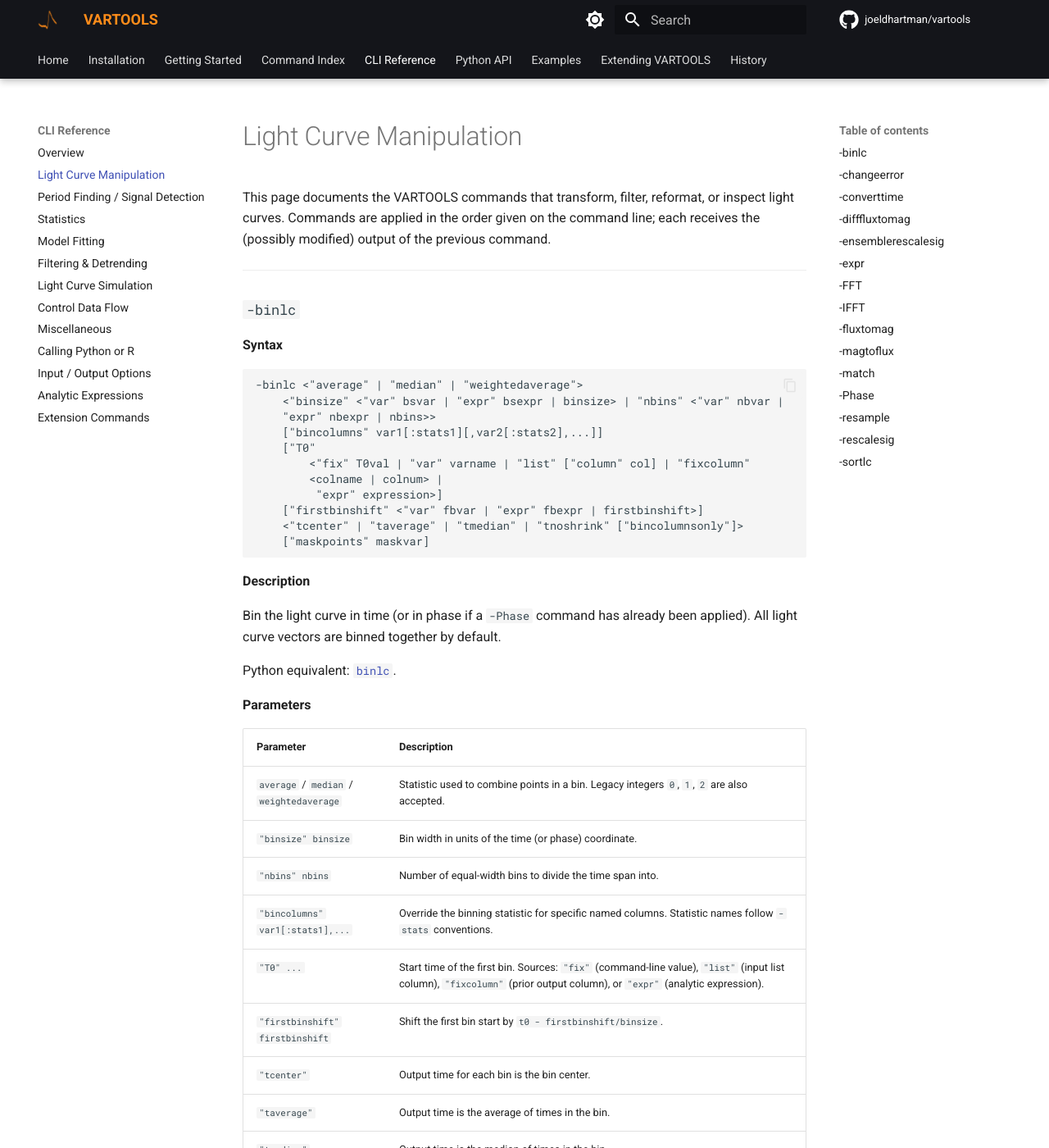
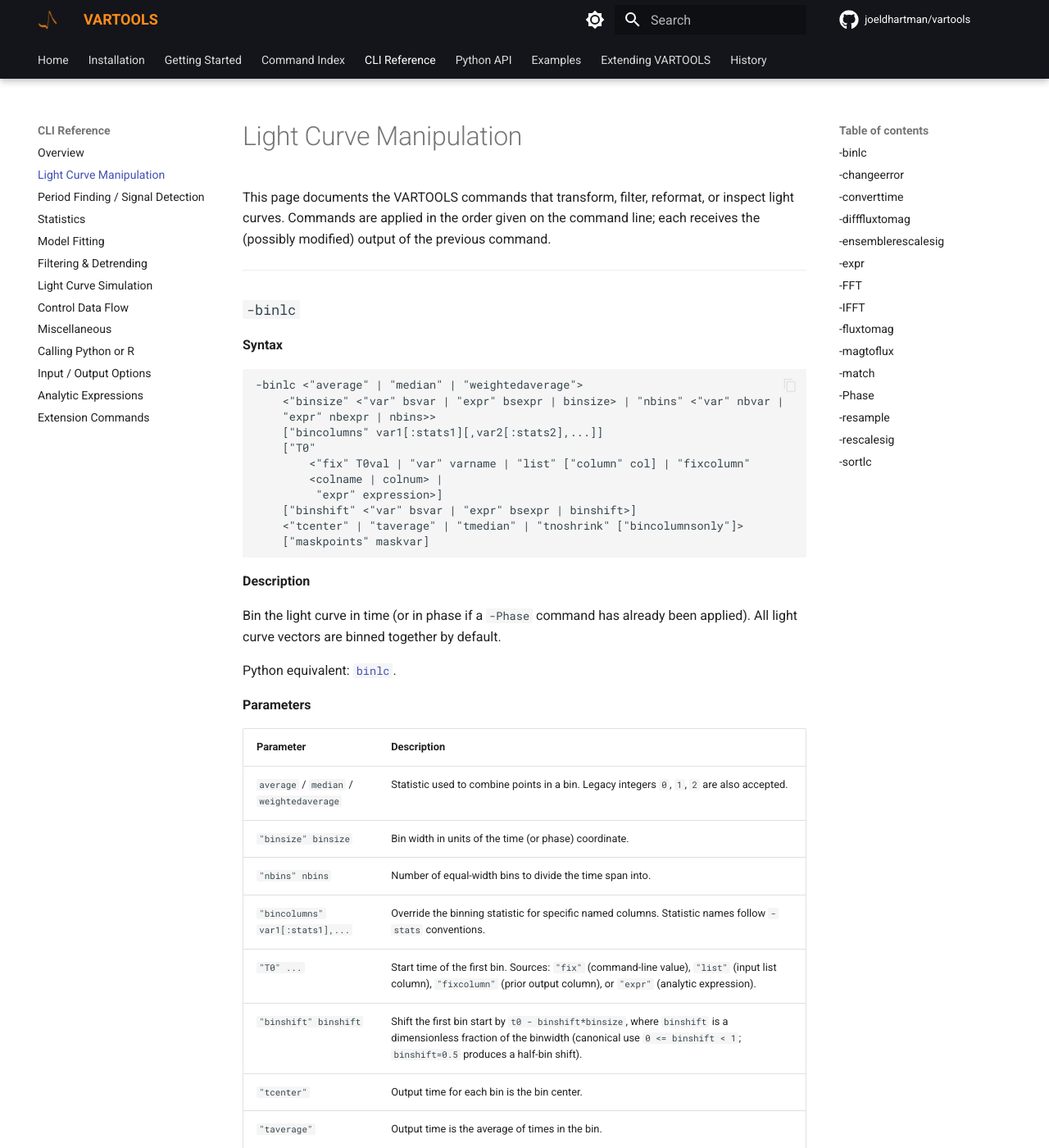
Before and after one commit to joeldhartman/vartools-site, an MkDocs documentation site: the page built from docs/cli/manipulation.md, in a window 1280 px wide and 1400 px high. Shown: the whole window at 82% size. Built offline with MkDocs 1.6.1 and Material for MkDocs 9.7.7, drawn with Linux system fonts in a browser that asks for light colours; comment, search, counter and statistics services are not loaded; the version menu is left out.

Commit message:
docs: -binlc binshift keyword

````diff
--- a/docs/cli/manipulation.md
+++ b/docs/cli/manipulation.md
@@ -16,7 +16,7 @@ This page documents the VARTOOLS commands that transform, filter, reformat, or i
         <"fix" T0val | "var" varname | "list" ["column" col] | "fixcolumn"
         <colname | colnum> |
          "expr" expression>]
-    ["firstbinshift" <"var" fbvar | "expr" fbexpr | firstbinshift>]
+    ["binshift" <"var" bsvar | "expr" bsexpr | binshift>]
     <"tcenter" | "taverage" | "tmedian" | "tnoshrink" ["bincolumnsonly"]>
     ["maskpoints" maskvar]
 ```
@@ -36,7 +36,7 @@ Python equivalent: [`binlc`](../python/commands/manipulation.md#binlc-bin-in-tim
 | `"nbins" nbins` | Number of equal-width bins to divide the time span into. |
 | `"bincolumns" var1[:stats1],...` | Override the binning statistic for specific named columns. Statistic names follow `-stats` conventions. |
 | `"T0" ...` | Start time of the first bin. Sources: `"fix"` (command-line value), `"list"` (input list column), `"fixcolumn"` (prior output column), or `"expr"` (analytic expression). |
-| `"firstbinshift" firstbinshift` | Shift the first bin start by `t0 - firstbinshift/binsize`. |
+| `"binshift" binshift` | Shift the first bin start by `t0 - binshift*binsize`, where `binshift` is a dimensionless fraction of the binwidth (canonical use `0 <= binshift < 1`; `binshift=0.5` produces a half-bin shift). |
 | `"tcenter"` | Output time for each bin is the bin center. |
 | `"taverage"` | Output time is the average of times in the bin. |
 | `"tmedian"` | Output time is the median of times in the bin. |
````
Also changed, not shown: docs/python/commands/manipulation.md (+2 -2 lines).
